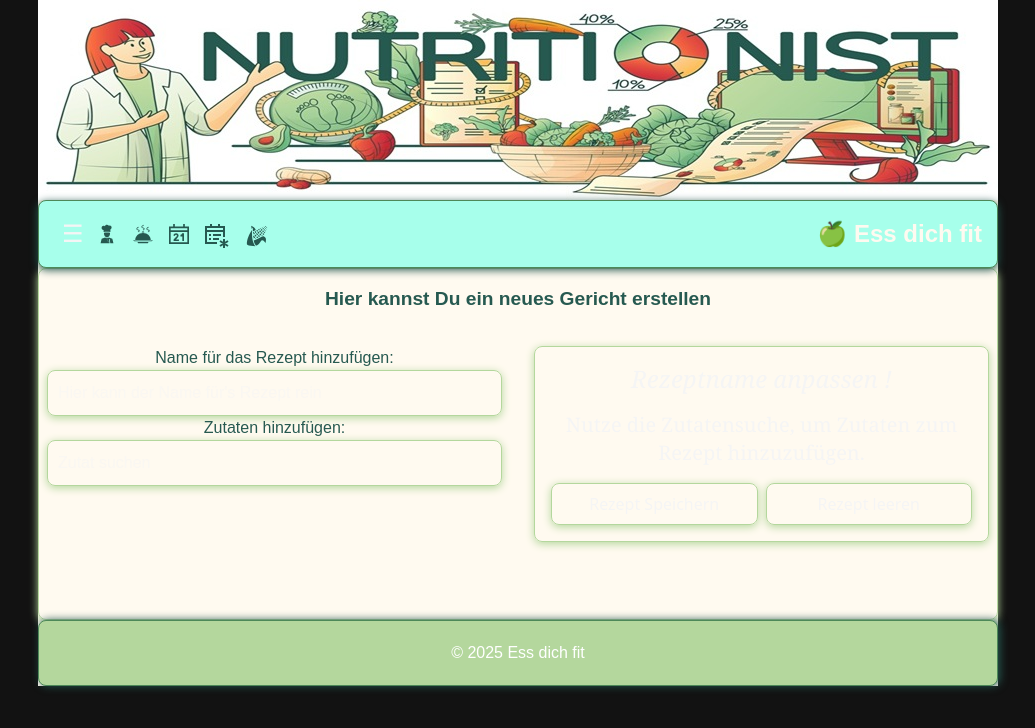
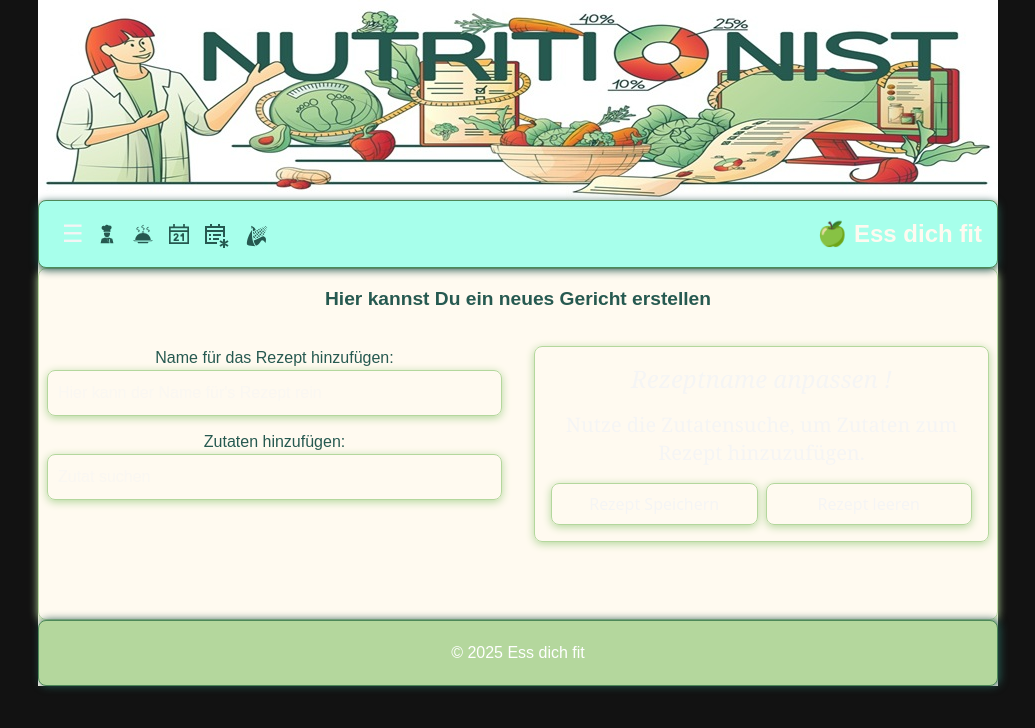
Before and after one commit to learnbh/EatYourselfFit, a React (Vite) app in the folder frontend/: page /recipeplan in a window 1280 px wide. Shown: the top 728 px of the page, without its empty margins (122-1157 px from the left). Built offline with nearby package versions, Linux system fonts and the light colour scheme.

Commit message:
added margin to search area

```diff
--- a/frontend/src/layout/addRecipe_layout.tsx
+++ b/frontend/src/layout/addRecipe_layout.tsx
@@ -160,7 +160,7 @@
                             onChange={handleChangeRecipeName}
                         />
                     </div>
-                    <div className="flex flex-col">
+                    <div className="flex flex-col mt-3.5">
                         <label>Zutaten hinzufügen:</label>
                         <input
                             className=" grow"
```
